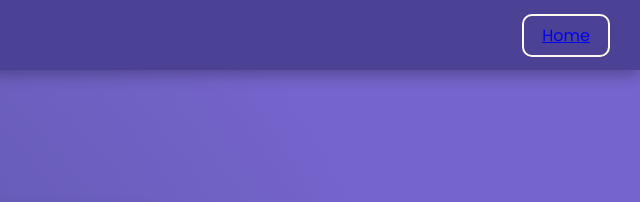
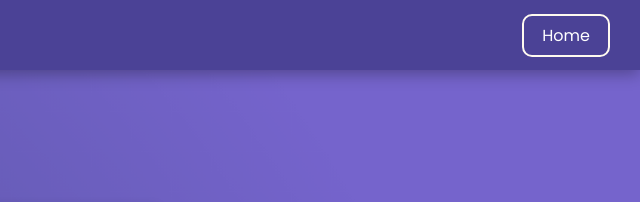
Before and after one commit to asmaachreih1/Path2Uni, a website: page Frontend/feastures/login/login.html in a window 1280 px wide. Shown: the top 202 px of the page, 640-1280 px from the left. Drawn offline with Linux system fonts and the light colour scheme.

Commit message:
home button style adjustment

```diff
--- a/Frontend/feastures/login/login.css
+++ b/Frontend/feastures/login/login.css
@@ -52,7 +52,6 @@ header{
     user-select: none;
 }
 
-
 .homeButton{
     display: inline-block;
     padding: 7px 18px;
@@ -65,13 +64,9 @@ header{
     cursor: pointer;
     transition: 0.4s;
 }
-
 .homeButton:hover{
     background: #fff;
     color: #592147 !important;
-    /*box-shadow: 0 0 10px #2d0691, 0 0 40px #2d0691, 0 0 80px #2d0691;*/ /* more clear glow */
-    /*box-shadow: 0 0 10px #4b4296, 0 0 40px #4b4296, 0 0 80px #4b4296;*/ /* sublte glow */
-
     /*box-shadow: 0 0 10px #B026FF , 0 0 40px #B026FF ,0 0 80px #B026FF;*/ /*original, pinkish glow*/
     box-shadow: 0 0 10px #1b145e, 0 0 40px #1b145e, 0 0 80px #1b145e; /*new, sublte glow */
     /*box-shadow: 0 0 10px #2d0691, 0 0 40px #2d0691, 0 0 80px #2d0691;*/ /*new, stronger glow */
--- a/Frontend/feastures/login/login.html
+++ b/Frontend/feastures/login/login.html
@@ -16,7 +16,8 @@
 
     <header>
         <img src="../../assets/transparent-logo.png" alt="Path2Uni Logo" class="logo">
-        <button type="button" class="homeButton"><a href="../../index.html">Home</a></button>
+        <!-- <button type="button" class="homeButton"><a href="../../index.html">Home</a></button> -->
+        <a href="../../index.html" class="homeButton">Home</a>
     </header>
 
     <div class="container">
```
